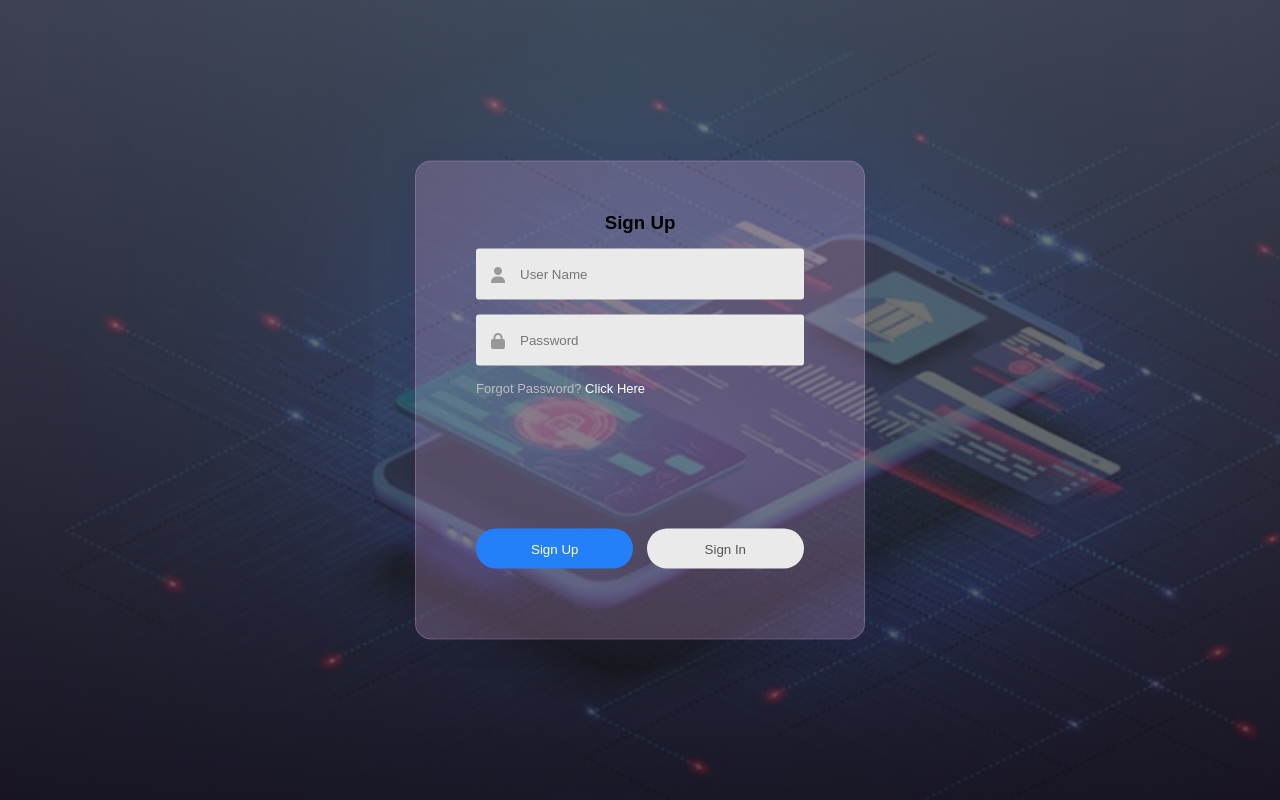
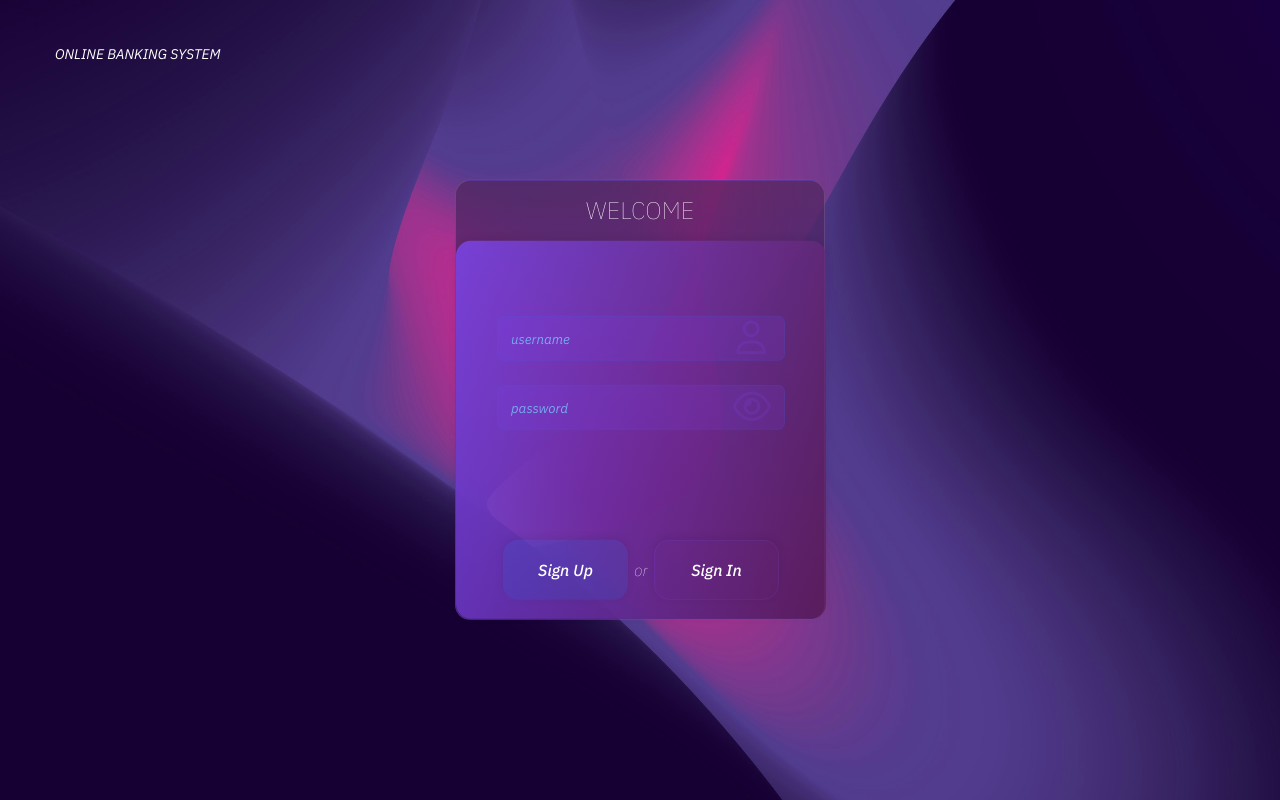
Before and after one commit to Martin-Alba/OnlineBankingSystem, a website: page client/index.html in a window 1280 px wide. Drawn offline with Linux system fonts and the light colour scheme.

Commit message:
refactor index css

```diff
--- a/client/index.html
+++ b/client/index.html
@@ -13,30 +13,30 @@
 
 <body>
     <section class="container">
+        <h5 class="logoOBS">ONLINE BANKING SYSTEM</h5>
+        <div class="form-boxBackground">
+            <h1 id="title">WELCOME</h1>
         <article class="form-box">
-            <h1 id="title">Sign Up</h1>
-
-            <form action="" id="userinfo">
-
+            <form class="form" action="" id="userinfo">
                 <div class="input-group">
                     <div class="input-field">
-                        <i class="fa-solid fa-user"></i>
-                        <input type="text" placeholder="User Name" id="username" name="username" required>
+                        <i class="fa-regular fa-user icon"></i>
+                        <input type="text" placeholder="username" id="username" name="username" required>
+
+
+                        <i class="fa-regular fa-eye icon"></i>
+                        <input type="password" placeholder="password" id="password" name="password" required>
                     </div>
-
-                    <div class="input-field ">
-                        <i class="fa-solid fa-lock"></i>
-                        <input type="password" placeholder="Password" id="password" name="password" required>
-                    </div>
-
-                    <p>Forgot Password? <a href="#">Click Here</a></p>
                 </div>
                 <div class="btn-field">
-                    <button type="submit" id="signUpBtn" data-action="register">Sign Up</button>
-                    <button type="submit" id="signInBtn" class="disable" data-action="login">Sign In</button>
+                    <button class="signUpBtn" type="submit" id="signUpBtn" data-action="register">Sign Up</button>
+                    <span><p class="betweenButtons">or</p></span>
+                    <button type="submit" id="signInBtn" class="disable signInBtn" data-action="login">Sign In</button>
                 </div>
             </form>
         </article>
+
+        </div>
     </section>
     <script src="./app.js"></script>
 </body>
--- a/client/src/css/styles.css
+++ b/client/src/css/styles.css
@@ -1,38 +1,129 @@
+@import url('https://fonts.googleapis.com/css2?family=IBM+Plex+Sans:ital,wght@0,100;0,200;0,300;0,400;0,500;0,600;0,700;1,100;1,200;1,300;1,400;1,500;1,600;1,700&display=swap');
 *{
     margin: 0;
     padding: 0;
     box-sizing: border-box;
-    font-family: 'Poppins', sans-serif;
+    font-family: 'IBM Plex Sans', 'Poppins', sans-serif;
 }
 .container{
     width: 100%;
     height: 100vh;
-    background-image: linear-gradient(rgba(72, 72, 73, 0.7),rgba(20, 20, 20, 0.7)), url(../assets/background.jpg);
-    background-repeat: no-repeat;
-    background-position: center;
+    background-image: url(../assets/gradientBackground.jpg);
     background-size: cover;
     position: relative;
 }
-.form-box{
-    width: 90%;
-    max-width: 450px;
+.logoOBS{
+    padding: 45px 0px 0px 55px;
+    color: #fff;
+    font-size: 14px;
+    font-style: italic;
+    font-weight: 400;
+
+}
+.form-boxBackground{
+    background: linear-gradient(180deg, rgba(81,39,95,0.75), rgba(59,23,145,0.75));
+    width: 100%;
+    max-width: 370px;
+    max-height: 444px;
     position: absolute;
     top: 50%;
     left: 50%;
     transform: translate(-50%,-50%);
-    padding: 50px 60px 70px;
+    border-radius: 15px;
+    border: 1px solid hsla(0, 0%, 100%, 0.13);
+}
+.form-boxBackground h1 {
+    color: #fff;
+    font-size: 24px;
+    font-weight: 100;
     text-align: center;
-    background: rgba(255, 195, 255, 0.2);
-    border-radius: 16px;
-    box-shadow: 0 4px 30px rgba(36, 27, 90, 0.1);
-    border: 1px solid rgba(255, 195, 255, 0.2);
+    padding: 13.3px 0px 15px 0px;
 }
-.form-box h2{
-    font-size: 30px;
-    margin-bottom: 10px;
+.form-box{
+    width: 100%;
+    padding: 0px 41px 0px 41px;
+    justify-content: center;
+    display: flex;
+    width: 370px;
+    height: 378px;
+    border-radius: 15px;
+    background: linear-gradient(110deg, rgba(125,73,248,0.75), rgba(94,27,74,0.75));
+    padding-top: 75px;
+    box-shadow: 0px -2px 9px rgba(0, 0, 0, 0.08);
+}
+.form-box input{
+    background: rgba(125, 73, 248, 0.144);
+    width: 288px;
+    height: 45px;
+    border: 0;
+    outline: 0;
+    border-radius: 7px;
+    padding-left: 13px;
+    margin-bottom: 24px;
+    border: 1px solid rgba(28, 111, 227, 0.15);
+}
+.form-box input::placeholder{
+    color: #77A9EE;
+    font-style: italic;
+    font-weight: 400;
+}
+
+.input-field i{
+    position: absolute;
+}
+.icon {
+    position: relative;
+    right: 53px;
+    font-size: 34px;
+    padding-top: 5px;
+    color: rgba(125, 73, 248,0.15);
+}
+.fa-user{
+    padding-right:5px;
+}
+
+.btn-field{
+    padding: 86px 0px 53px 0px;
+    width:100%;
+    display: flex;
+    justify-content: space-evenly;
+    align-items: center;
+}
+
+.btn-field p{
     color: #fff;
-    position: relative;
+    font-size: 16px;
+    font-weight: 100;
+    font-style: italic;
+    align-items: center;
 }
+.btn-field button.signUpBtn{
+    font-size: 16px;
+    font-style: italic;
+    font-weight: 500;
+    color: #fff;
+    background: rgba(28, 111, 227,0.15);
+    border: none;
+    width: 125px;
+    height: 60px;
+    border-radius: 15px;
+    box-shadow: 0px -2px 9px rgba(0, 0, 0, 0.08);
+    cursor: pointer;
+}
+.btn-field button.disable{
+    font-size: 16px;
+    font-style: italic;
+    font-weight: 500;
+    color: #fff;
+    background: transparent;
+    border: 1px solid rgba(125, 73, 248,0.15);
+    width: 125px;
+    height: 60px;
+    border-radius: 15px;
+    box-shadow: 0px -2px 9px rgba(0, 0, 0, 0.08);
+    cursor: pointer;
+}
+
 .form-box .balance>h4{
     font-size: 20px;
     margin-bottom: 30px;
@@ -42,6 +133,9 @@
     border-radius: 5px;
     width: 70%;
 }
+
+
+
 .balance{
     display: flex;
     justify-content: center;
@@ -51,27 +145,7 @@
     justify-content: space-around;
 }
 
-.input-field{
-    background: #eaeaea;
-    margin: 15px 0;
-    border-radius: 3px;
-    display: flex;
-    align-items: center;
-    max-height: 65px;
-    transition: max-height 0.5s;
-    overflow: hidden;
-}
-input{
-    width:100%;
-    background: transparent;
-    border: 0;
-    outline: 0;
-    padding: 18px 15px;
-}
-.input-field i{
-    margin-left: 15px;
-    color: #999;
-}
+
 form p{
     text-align: left;
     font-size: 13px;
@@ -81,28 +155,3 @@ form p a{
     text-decoration: none;
     color: #fff;
 }
-
-.btn-field{
-    width:100%;
-    display: flex;
-    justify-content: space-between;
-}
-.btn-field button{
-    flex-basis: 48%;
-    background: #2480f8;
-    color:#fff;
-    height: 40px;
-    border-radius: 20px;
-    border: 0;
-    outline: 0;
-    cursor: pointer;
-    transition: background 1s;
-}
-.btn-field button.disable{
-    background: #eaeaea;
-    color: #555;
-}
-
-.input-group{
-    height: 280px ;
-}
```
Also changed, not shown: client/src/assets/gradientBackground.jpg (added).
